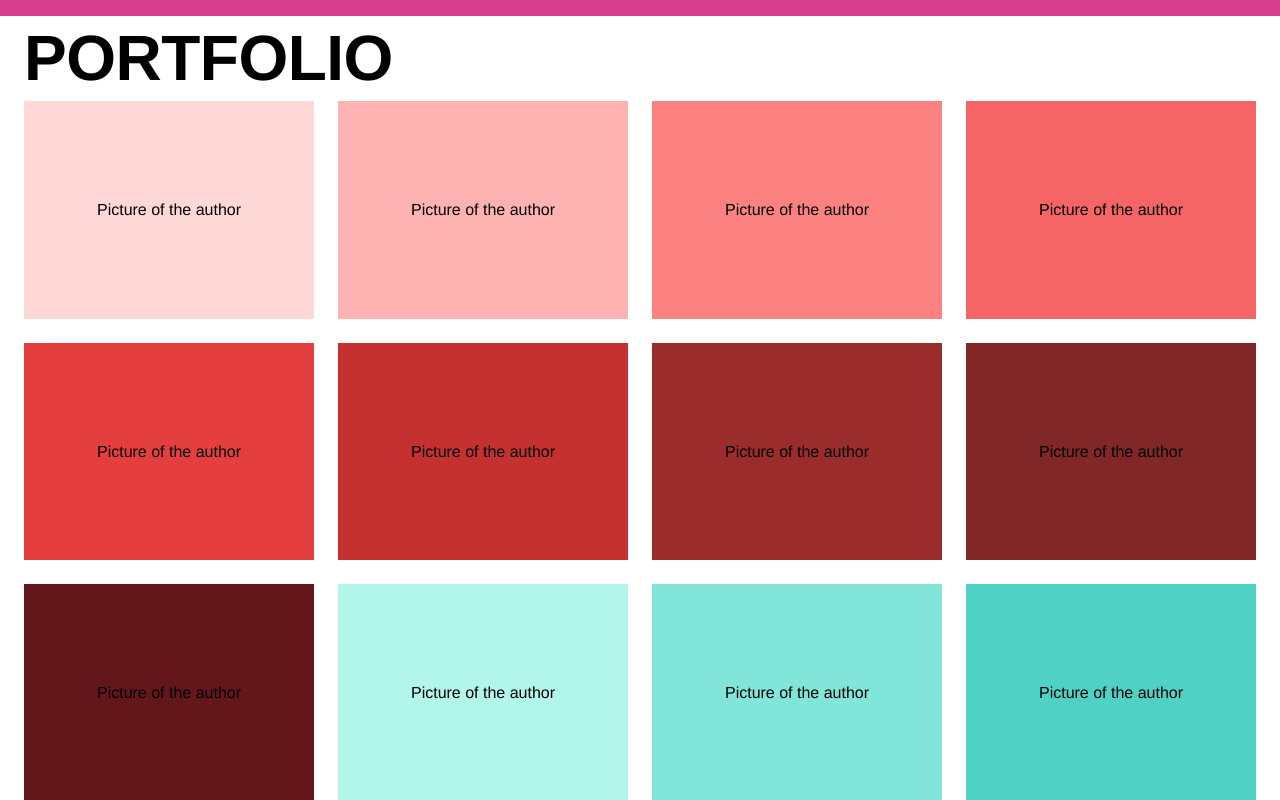
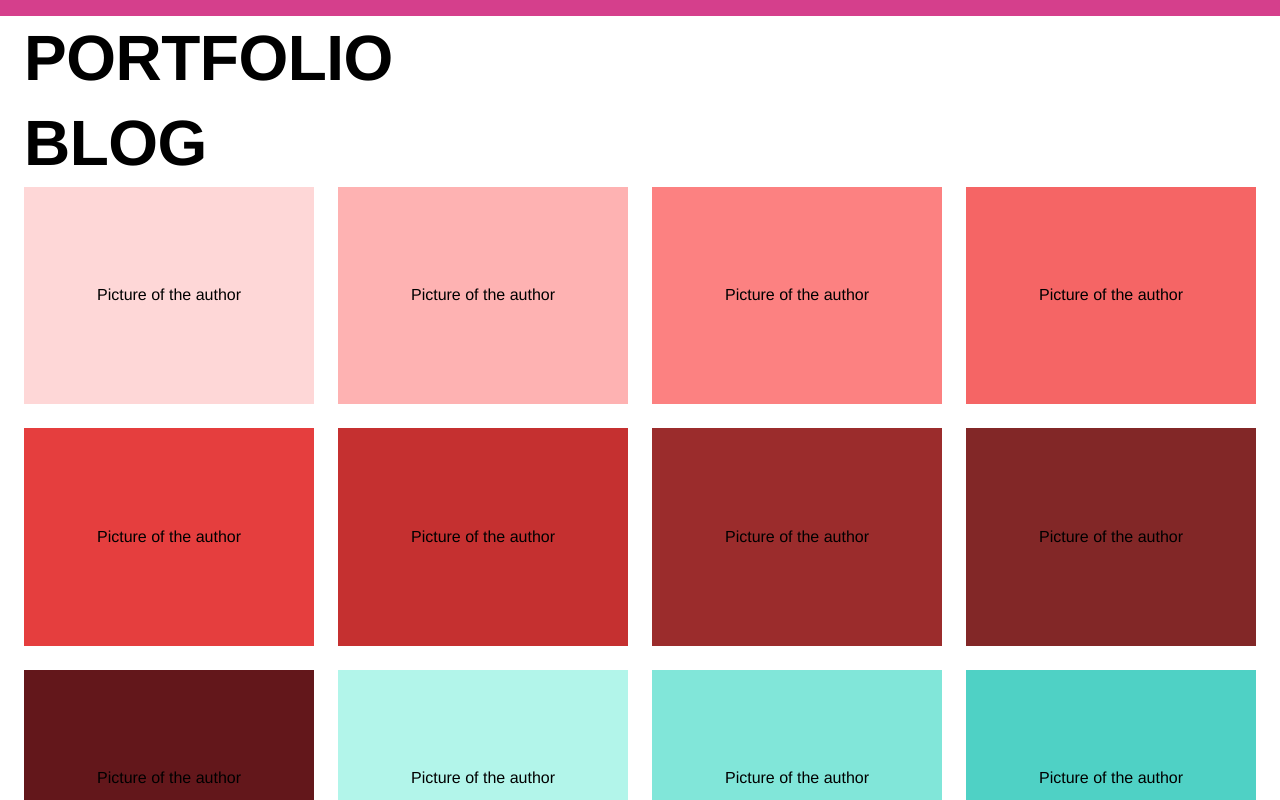
Before and after one commit to rttnbrgr/homebase, a Next.js app: page /portfolio in a window 1280 px wide. Shown: the top 800 px of the page. Built offline with nearby package versions, Linux system fonts and the light colour scheme.

Commit message:
debug page links

```diff
--- a/pages/blog.tsx
+++ b/pages/blog.tsx
@@ -8,6 +8,7 @@ import Head from "next/head";
 import { CMS_NAME } from "../lib/constants";
 import Post from "../types/post";
 import Header from "../components/header";
+import Link from "next/link";
 
 type Props = {
   allPosts: Post[];
@@ -24,6 +25,7 @@ const Blog = ({ allPosts }: Props) => {
         </Head>
         <Container>
           <Header />
+          <Link href="/portfolio">Portfolio</Link>
           {allPosts.length > 0 && <MoreStories posts={allPosts} />}
         </Container>
       </Layout>
--- a/pages/portfolio/index.tsx
+++ b/pages/portfolio/index.tsx
@@ -5,6 +5,7 @@ import {
   Grid as PortfolioGrid,
   Item as PortfolioGridItem
 } from "../../components/portfolio";
+import Link from "next/link";
 
 const mockPortfolio = [
   "red.100",
@@ -33,6 +34,9 @@ function Portfolio({}: PortfolioProps) {
   return (
     <PortfolioLayout>
       <Text textStyle="portfolio.header">Portfolio</Text>
+      <Text textStyle="portfolio.header">
+        <Link href="/blog">Blog</Link>
+      </Text>
       <PortfolioGrid>
         {mockPortfolio.map((x, i) => (
           <PortfolioGridItem key={i} bg={x} />
```
